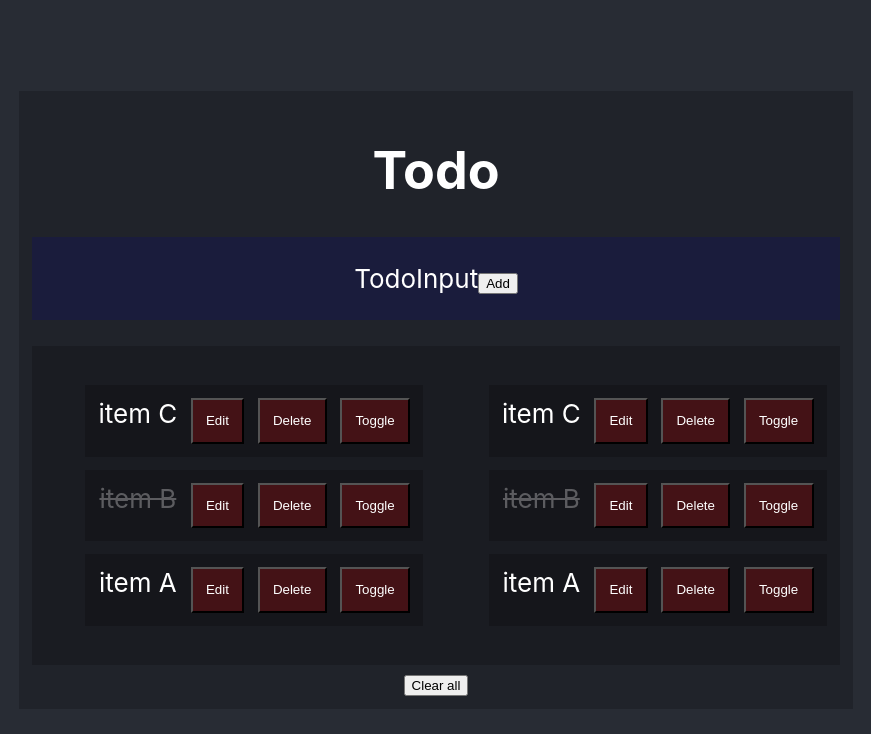
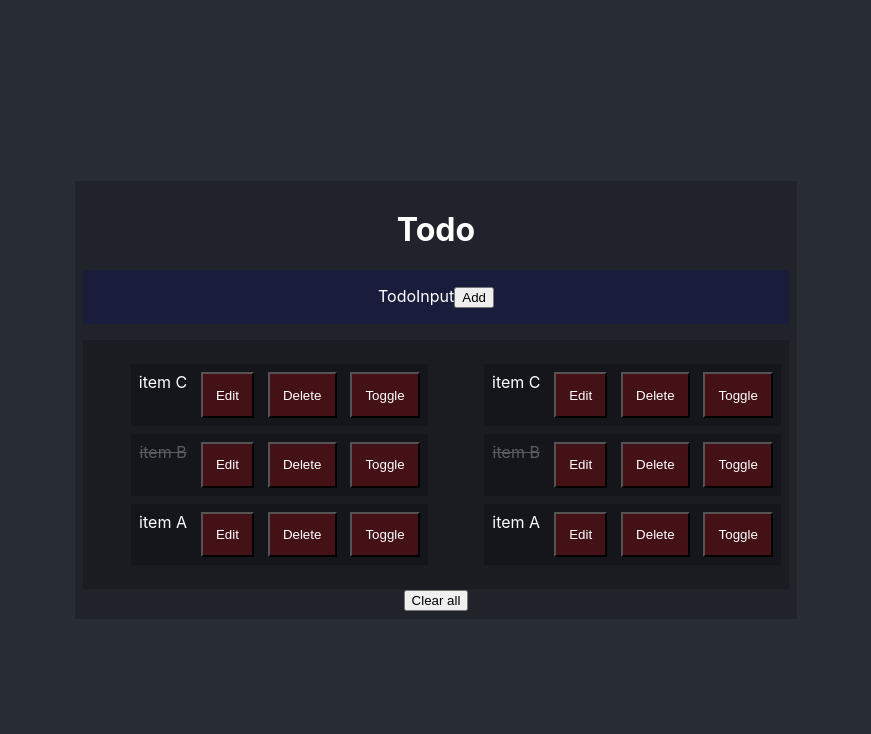
Before and after one commit to kodrclub/react-todo, a React (Create React App) app in the folder site/: page / in a window 1280 px wide. Shown: the top 734 px of the page, without its empty margins (204-1075 px from the left). Built offline with nearby package versions, Linux system fonts and the light colour scheme; the HTML template or start-up script is replaced by a standard one.

Commit message:
Set smaller font-size

```diff
--- a/site/src/App.css
+++ b/site/src/App.css
@@ -6,7 +6,7 @@
   flex-direction: column;
   align-items: center;
   justify-content: center;
-  font-size: calc(10px + 2vmin);
+  font-size: calc(0px + 2vmin);
   color: white;
 }
 
```
